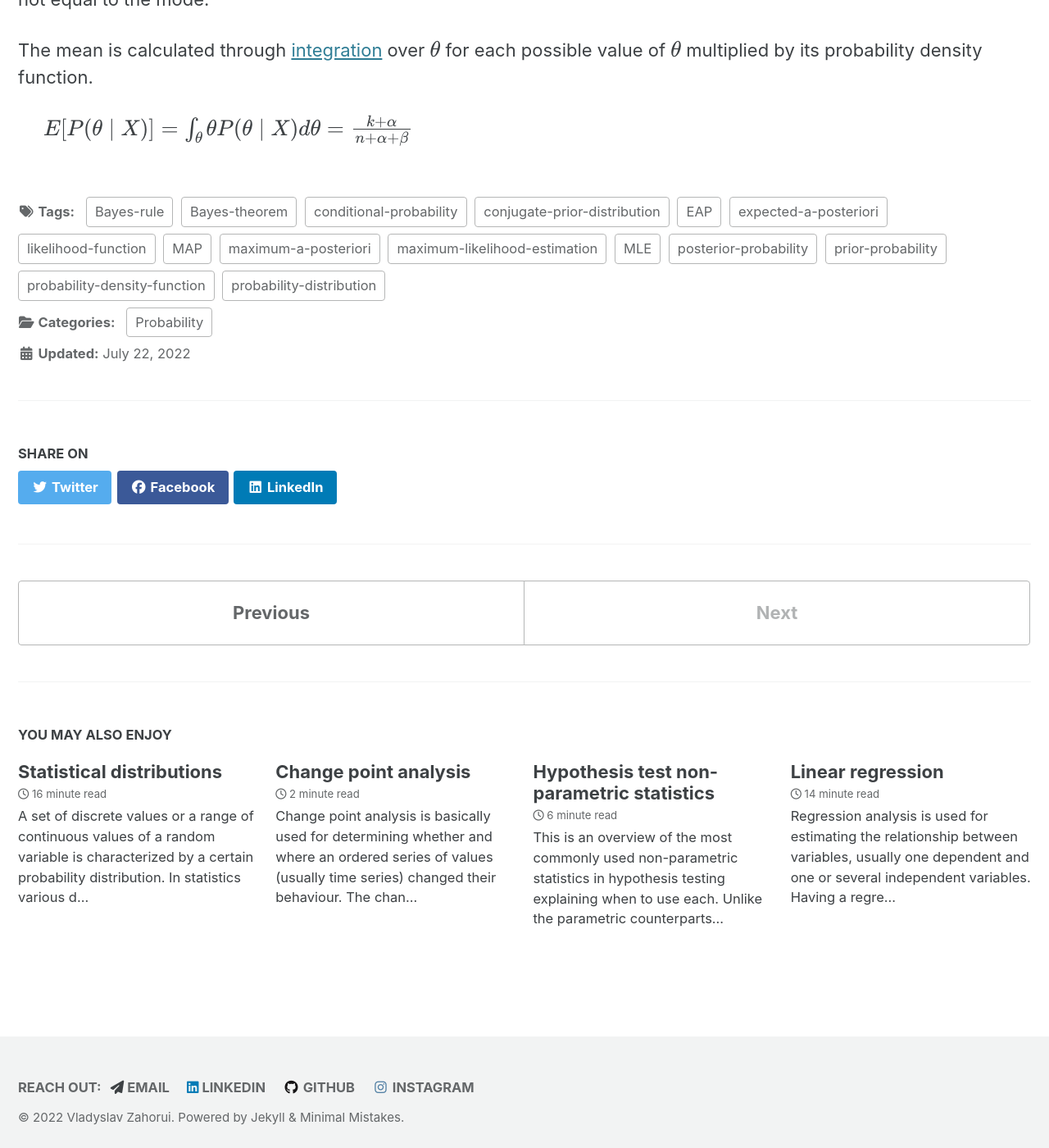
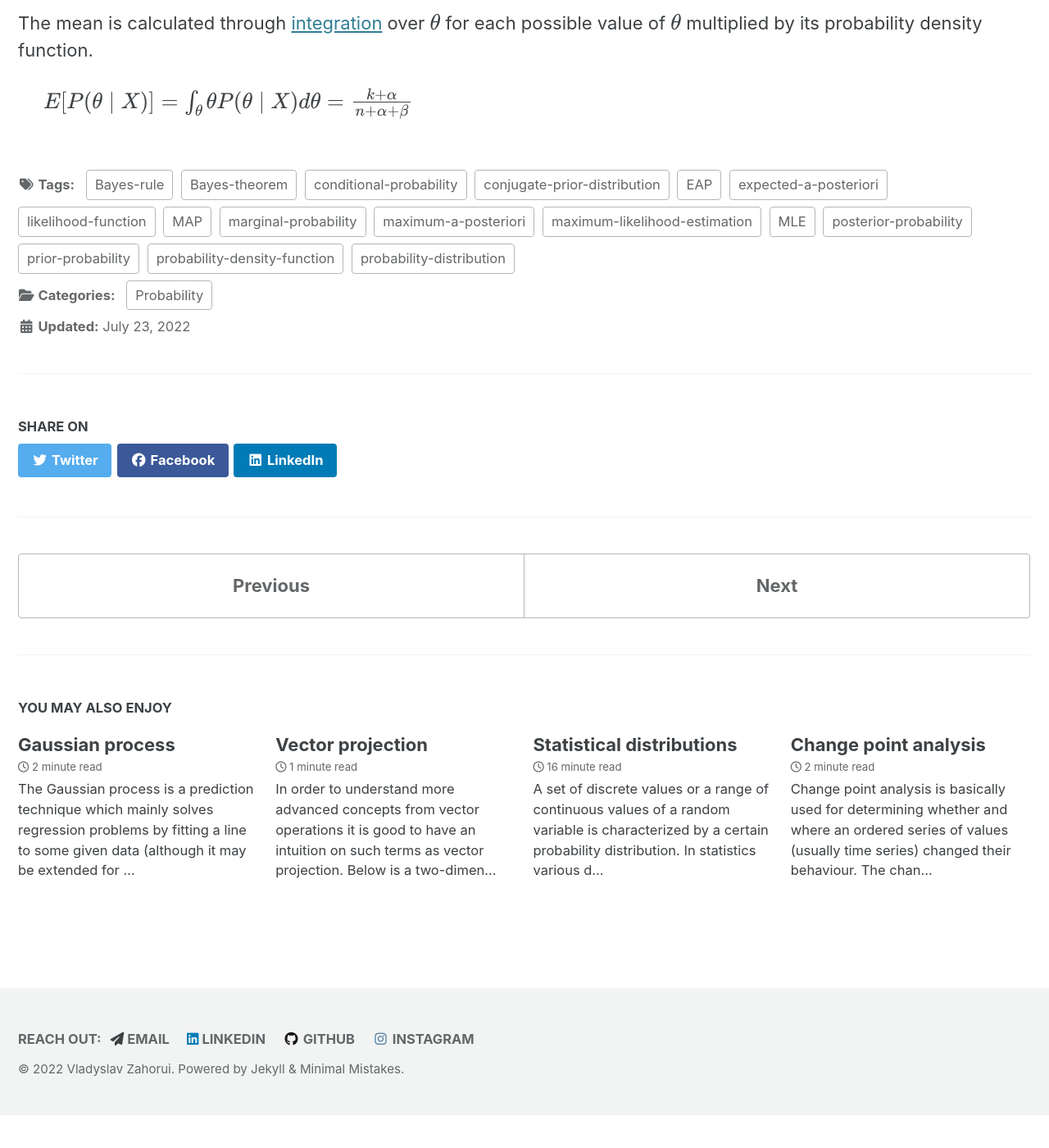
Before and after one commit to vzahorui/vzahorui.github.io, a Jekyll site: the page built from _posts/2022-07-15-bayesian-inference.md, in a window 1280 px wide and 1400 px high, scrolled down 3780 px. Shown: the whole window at 82% size. Built offline with Jekyll 4.4.1, drawn with Linux system fonts in a browser that asks for light colours; cached includes are drawn as plain includes; nearby versions of some CDN libraries; formulas are drawn with MathJax 3; after the commit the page ends 5140 px from its top, so only the background shows below that; some of the changed text lies outside the part shown.

Commit message:
started page with gaussian process

```diff
--- a/_posts/2021-03-27-statistical-distributions.md
+++ b/_posts/2021-03-27-statistical-distributions.md
@@ -3,7 +3,7 @@
 title: "Statistical distributions"
 description: In this post I described all essential statistical distributions
 category: "Probability"
-tags: probability-distribution normal-distribution statistics z-score z-table six-sigma z-value central-limit-theorem Student's-distribution t-distribution probability-mass-function probability-density-function PDF degrees-of-freedom chi-square-distribution binomial-distribution Bernoulli-trial geometric-distribution exponential-distribution poisson-distribution uniform-distribution negative-binomial-distribution studentized-range-distribution beta-distribution gamma-function
+tags: probability-distribution normal-distribution statistics z-score z-table six-sigma z-value central-limit-theorem Student's-distribution t-distribution probability-mass-function probability-density-function PDF degrees-of-freedom chi-square-distribution binomial-distribution Bernoulli-trial geometric-distribution exponential-distribution poisson-distribution uniform-distribution negative-binomial-distribution studentized-range-distribution beta-distribution gamma-function Gaussian-distribution
 date: 2022-07-19
 ---
 
@@ -28,7 +28,7 @@
 <div id='normal_distribution'/>
 ## Normal distribution
 
-Normal distribution is one of the most fundamental building blocks of statistics. According to the [Central limit theorem]({{ site.baseurl }}{% link _posts/2021-01-16-sampling-distribution.md %}), averages of random samples, which are drawn independently from some independent distribution converge around some central value. They become normally distributed when the number of observations is sufficiently large. At this point the distribution of the original values from which the samples are drawn doesn't even have to be normally distributed.
+Normal distribution (also known as Gaussian distribution) is one of the most fundamental building blocks of statistics. According to the [Central limit theorem]({{ site.baseurl }}{% link _posts/2021-01-16-sampling-distribution.md %}), averages of random samples, which are drawn independently from some independent distribution converge around some central value. They become normally distributed when the number of observations is sufficiently large. At this point the distribution of the original values from which the samples are drawn doesn't even have to be normally distributed.
 
 Suppose, we decided to measure the weight of all newborns in a multitude of different hospitals and calculate the average weight in each hospital. Most likely the distribution of those average weights will resemble a bell-shaped curve.
 
--- a/_posts/2022-07-15-bayesian-inference.md
+++ b/_posts/2022-07-15-bayesian-inference.md
@@ -2,8 +2,8 @@
 layout: single
 title: "Bayesian inference"
 category: "Probability"
-tags: prior-probability Bayes-theorem Bayes-rule likelihood-function maximum-likelihood-estimation MLE posterior-probability conditional-probability MAP maximum-a-posteriori probability-distribution conjugate-prior-distribution probability-density-function expected-a-posteriori EAP
-date: 2022-07-22
+tags: prior-probability Bayes-theorem Bayes-rule likelihood-function maximum-likelihood-estimation MLE posterior-probability conditional-probability MAP maximum-a-posteriori probability-distribution conjugate-prior-distribution probability-density-function expected-a-posteriori EAP marginal-probability
+date: 2022-07-23
 ---
 
 Bayesian inference is the method of statistical inference where an estimated probability is updated when new data arrives. In a way, it may be viewed as an upgrade of the [maximum likelihood estimation]({{ site.baseurl }}{% link _posts/2021-04-24-maximum-likelihood.md %})(MLE) when some prior knowledge of probability is taken into account.
@@ -16,9 +16,9 @@
 Here $\theta$ stands for a hypothesis or a set of parameters according to a particular hypothesis, and $P(\theta)$ is the prior probability which is known before observing the data.<br>
 $P(\theta \mid X)$ is the posterior probability of the hypothesis after observing the data $X$.<br>
 $P(X \mid \theta)$ is the probability of the data $X$ given the hypothesis $\theta$, in other words, the likelihood function.<br>
-$P(X)$ is the probability of observing the data regardless of any hypotheses.
+$P(X)$ is the probability of observing the data regardless of any hypotheses, also known as the marginal probability.
 
-$P(X)$ is also equivalent to the sum of all possible joint probabilities $P(X \mid \theta) P(\theta)$ in the space of all possible values of $\theta$. So
+$P(X)$ is the outcome of all possible joint probabilities $P(X \mid \theta) P(\theta)$ in the space of all possible values of $\theta$. So
 
 &nbsp;&nbsp;&nbsp;&nbsp;
 $P(X) = \int_{\theta} P(X \mid \theta) P(\theta) d\theta$
--- /dev/null
+++ b/_posts/2022-07-23-gaussian-process.md
@@ -0,0 +1,34 @@
+---
+layout: single
+title: "Gaussian process"
+category: "Regression"
+tags: normal-distribution gaussian-distribution covariance PDF probability-density-function conditional-probability
+date: 2022-07-28
+---
+
+The Gaussian process is a prediction technique which mainly solves regression problems by fitting a line to some given data (although it may be extended for classification and clustering problems as well).
+
+In the essence the Gaussian process takes an infinite number of all possible regression estimations, and using the [normal distribution]({{ site.baseurl }}{% link _posts/2021-03-27-statistical-distributions.md %}#normal_distribution) it assigns probability to each of them. Then, the mean value and the standard deviation of in the space of those estimations can be used for making predictions and building the confidence intervals.
+
+<div id='multivariate_gaussian_distribution'/>
+## Multivariate Gaussian distribution
+
+The [Gaussian distribution]({{ site.baseurl }}{% link _posts/2021-03-27-statistical-distributions.md %}#normal_distribution) is a core element upon which the whole idea of the Gaussian process is built.
+
+Let's take a look at two-dimensional examples of the Gaussian distribution with the mean at the origin and variance of 1 along each of the dimensions:
+
+![](/assets/images/distributions/2d_gaussian_distribution.png.png){: .align-center}
+
+On the left-hand side the [covariance]({{ site.baseurl }}{% link _posts/2019-08-10-correlation.md %}) is 0, which means that both dimensions are independent. So for example if an observation is spotted with a value greater than the mean along $X_1$ (like $X_1$ = 1.1 on the plot above) it has equal chances of being higher or lower than the mean along $X_2$.
+
+On the contrary, if there is some non-zero covariance between two dimensions, then the distribution is no longer centered around the origin. As we see on the right-hand side of the charts above, the covariance is a positive number. So at $X_1$ = 1.1, which is greater than the mean along $X_1$, it is more likely that its value along $X_2$ is also greater than its corresponding mean.
+
+All things considered, it makes sense to operate in terms of conditional probability, where the expected values of one variable (in our case $X_2$) depends on the observed value of another ($X_1$ in our example). Here is a neat mathematical property: if one normally distributed variable is conditioned on another normally distributed variable, then the resulting conditional distribution is also normal. On the visualization above we can see a familiar bell-shaped curve where a plane ($X_1$ = 1.1) slices through a bivariate normal distribution. This curve exactly defines the probability density function of the conditional distribution here.
+<a href="#page-title" class="back-to-top">{{ site.data.ui-text[site.locale].back_to_top | default: 'Back to Top' }} &uarr;</a>
+
+## Conditional distribution properties
+
+Suppose there is a set of variables which is split into two parts: $X$ and $Y$. Either of them may be a single dimension or a vector containing multiple dimensions. Assuming that both $X$ and $Y$ are normally distributed, it is possible to calculate the conditional mean and the conditional covariance matrix. As stated above, the resulting conditional distribution will be also Gaussian.
+
+&nbsp;&nbsp;&nbsp;&nbsp;
+$\left(\begin{array}{c}X\\ Y \end{array}\right) \sim N \left(\left(\begin{array}{c}\boldsymbol{\mu}_X\\\boldsymbol{\mu}_Y \end{array}\right), \left(\begin{array}{cc} \mathbf{\Sigma_{X}} & \mathbf{\Sigma_{XY}}\\ \mathbf{\Sigma_{YX}} & \mathbf{\Sigma_Y} \end{array}\right)\right)$
```
Also changed, not shown: _posts/2020-03-04-vector-projection.md (+2 -2 lines), assets/images/distributions/2d_gaussian_distribution.png (added), 4 other files.
